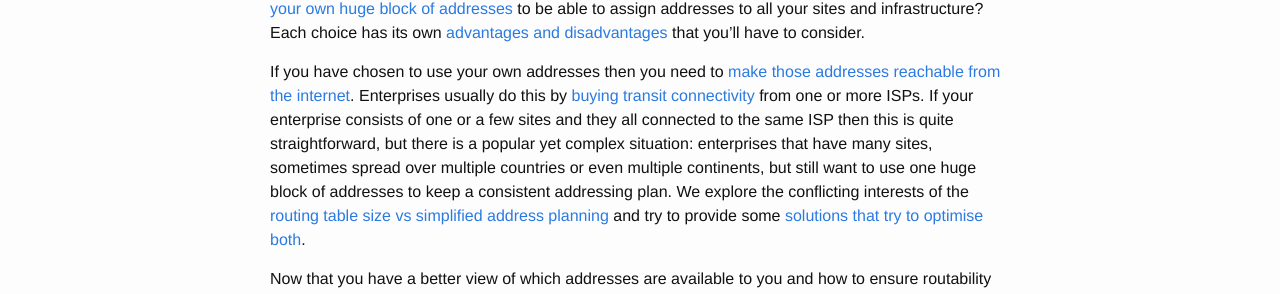
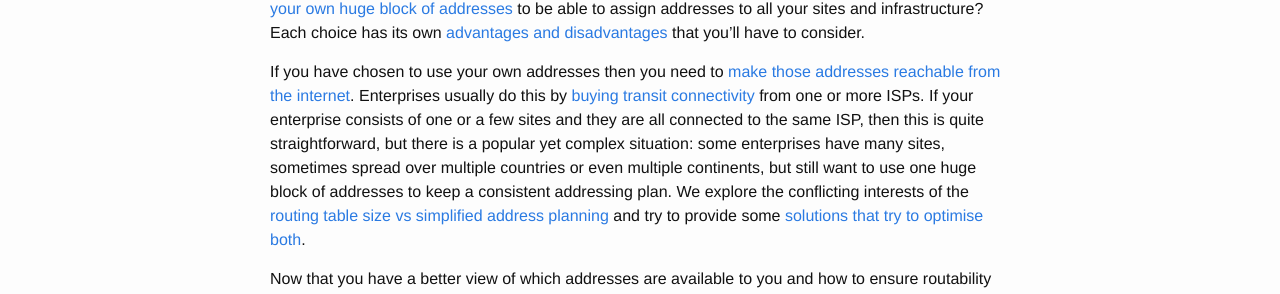
Before and after one commit to ipv6guide/ipv6guide.github.io, a Jekyll site: the page built from enterprise/architectural_decisions/index.md, in a window 1280 px wide. Shown: the part 239-533 px from the top of the page. Built offline with Jekyll 4.4.1, drawn with Linux system fonts in a browser that asks for light colours.

Commit message:
Add missing "are" Improve wording and readability.

```diff
--- a/enterprise/architectural_decisions/index.md
+++ b/enterprise/architectural_decisions/index.md
@@ -14,9 +14,9 @@ Each choice has its own [advantages and disadvantages](discuss_PI_PA_LIR) that y
 If you have chosen to use your own addresses then you need to [make those
 addresses reachable from the internet](routability).  Enterprises usually do
 this by [buying transit connectivity](connect_transit) from one or more
-ISPs.  If your enterprise consists of one or a few sites and they all connected to
-the same ISP then this is quite straightforward, but there is a popular yet
-complex situation: enterprises that have many sites, sometimes spread over
+ISPs.  If your enterprise consists of one or a few sites and they are all connected to
+the same ISP, then this is quite straightforward, but there is a popular yet
+complex situation: some enterprises have many sites, sometimes spread over
 multiple countries or even multiple continents, but still want to use one
 huge block of addresses to keep a consistent addressing plan.  We explore
 the conflicting interests of the [routing table size vs simplified address
```
